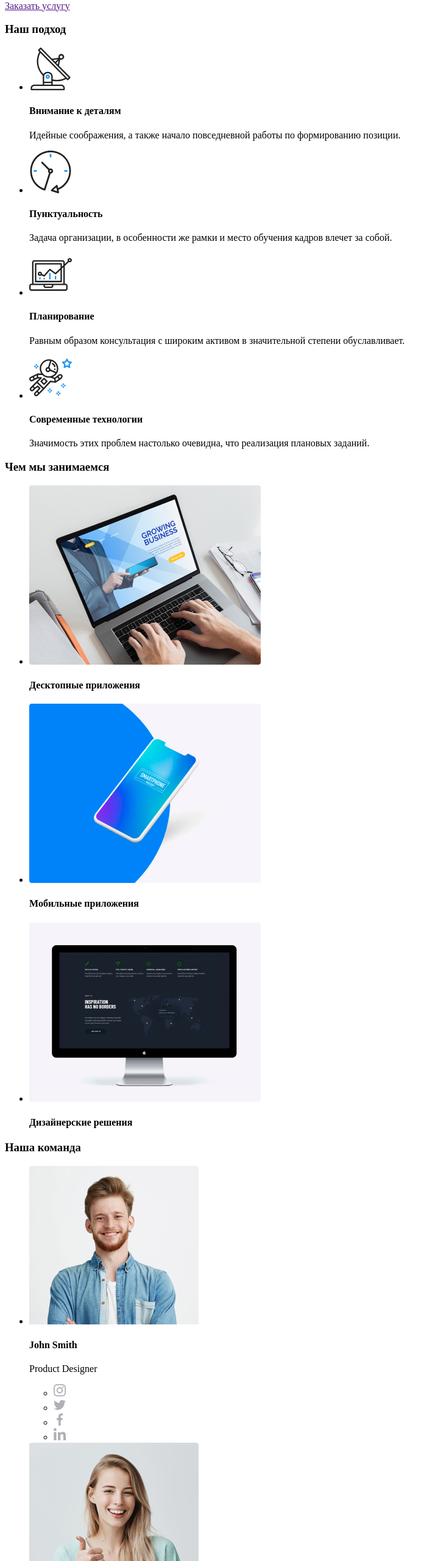
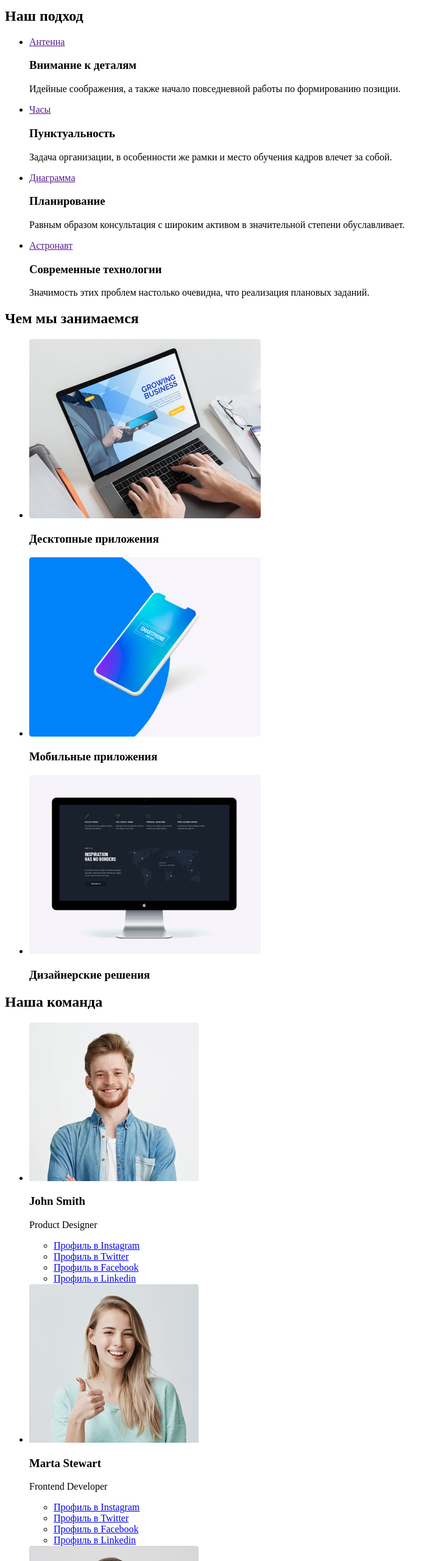
Before and after one commit to ilnitskyivv/goit-markup-hw-01, a plain HTML site: page index.html in a window 1280 px wide. Shown: the part 240-2800 px from the top of the page at 61% size, without its empty margins (0-719 px from the left). Drawn offline with Linux system fonts and the light colour scheme.

Commit message:
Убрал неправильные вставки SVG картинок, поправил линки, убрал <hr>

```diff
--- a/index.html
+++ b/index.html
@@ -8,155 +8,147 @@
 <body>
     <!-- Шапка сайта -->
     <header>
+        <a href="">Web Studio</a>
         <nav>
-            <h1 lang="en"><a href="">Web Studio</a></h1>
             <ul>
                 <li><a href="">Студия</a></li>
                 <li><a href="">Портфолио</a></li>
                 <li><a href="">Контакты</a></li>
             </ul>
+        </nav>
         <ul>
-                <li><a href="mailto:info@devstudio.com"><img src="./images/envelope.svg" alt="Конверт">info@devstudio.com</a></li>
-                <li><a href="tel:+380961111111"><img src="./images/smartphone.svg" alt="Смартфон">+38 096 111 11 11</a></li>
+            <li><a href="mailto:info@devstudio.com">info@devstudio.com</a></li>
+            <li><a href="tel:+380961111111">+38 096 111 11 11</a></li>
         </ul>
-        </nav>
     </header>
     <main>
     <!-- Герой -->
     <section>
-        <h2>Эффективные решения для вашего бизнеса</h2>
+        <h1>Эффективные решения для вашего бизнеса</h1>
         <a href="">Заказать услугу</a>
     </section>
     <!-- Преимущества -->
     <section>
-        <h3>Наш подход</h3>
+        <h2>Наш подход</h2>
         <ul>
             <li>
-                <a href=""><img src="./images/antenna1.svg" alt="Антенна"></a>
-                <h4>Внимание к деталям</h4>
+                <a href="" aria-label="Антенна">Антенна</a>
+                <h3>Внимание к деталям</h3>
                 <p>Идейные соображения, а также начало повседневной работы по формированию позиции.</p>
             </li>
             <li>
-                <a href=""><img src="./images/clock1.svg" alt="Часы"></a>
-                <h4>Пунктуальность</h4>
+                <a href="" aria-label="Часы">Часы</a>
+                <h3>Пунктуальность</h3>
                 <p>Задача организации, в особенности же рамки и место обучения кадров влечет за собой.</p>
             </li>
             <li>
-                <a href=""><img src="./images/diagram1.svg" alt="Диаграмма"></a>
-                <h4>Планирование</h4>
+                <a href="" aria-label="Диаграмма">Диаграмма</a>
+                <h3>Планирование</h3>
                 <p>Равным образом консультация с широким активом в значительной степени обуславливает.</p>
             </li>
             <li>
-                <a href=""><img src="./images/astronaut1.svg" alt="Астронавт"></a>
-                <h4>Современные технологии</h4>
+                <a href="" aria-label="Астронавт">Астронавт</a>
+                <h3>Современные технологии</h3>
                 <p>Значимость этих проблем настолько очевидна, что реализация плановых заданий.</p>
             </li>
         </ul>
     </section>
     <!-- Виды услуг -->
     <section>
-        <h3>Чем мы занимаемся</h3>
+        <h2>Чем мы занимаемся</h2>
         <ul>
             <li>
                 <a href=""><img src="./images/desktopapps.jpg" alt="Настольный компьютер" width="380"></a>
-                <h4>Десктопные приложения</h4>
+                <h3>Десктопные приложения</h3>
             </li>
             <li>
                 <a href=""><img src="./images/cellphoneapps.jpg" alt="Мобильный телефон" width="380"></a>
-                <h4>Мобильные приложения</h4>
+                <h3>Мобильные приложения</h3>
             </li>
             <li>
                 <a href=""><img src="./images/design.jpg" alt="Дизайн проекта" width="380"></a>
-                <h4>Дизайнерские решения</h4>
+                <h3>Дизайнерские решения</h3>
             </li>
         </ul>
     </section>
     <!-- Члены команды веб студии -->
     <section>
-        <h3>Наша команда</h3>
+        <h2>Наша команда</h2>
         <ul>
             <li>
                 <a href=""><img src="./images/john-smith.jpg" width="278" alt="John Smith Photo"></a>
-                <h4 lang="en">John Smith</h4>
+                <h3 lang="en">John Smith</h3>
                 <p lang="en">Product Designer</p>
-                <address>
                 <ul>
-                        <li><a href="https://www.instagram.com/" target="_blank"><img src="./images/instagram.svg" alt="Логотип Instagram" title="Профиль в Instagram"></a></li>
-                        <li><a href="https://twitter.com/" target="_blank"><img src="./images/twitter.svg" alt="Логотип Twitter" title="Профиль в Twitter"></a></li>
-                        <li><a href="https://www.facebook.com/" target="_blank"><img src="./images/facebook.svg" alt="Логотип Facebook" title="Профиль в Facebook"></a></li>
-                        <li><a href="https://www.linkedin.com/" target="_blank"><img src="./images/linkedin.svg" alt="Логотип Linkedin" title="Профиль в Linkedin"></a></li>
+                    <li><a href="https://www.instagram.com/" target="_blank" aria-label="Логотип Instagram" title="Профиль в Instagram">Профиль в Instagram</a></li>
+                    <li><a href="https://twitter.com/" target="_blank" aria-label="Логотип Twitter" title="Профиль в Twitter">Профиль в Twitter</a></li>
+                    <li><a href="https://www.facebook.com/" target="_blank" aria-label="Логотип Facebook" title="Профиль в Facebook">Профиль в Facebook</a></li>
+                    <li><a href="https://www.linkedin.com/" target="_blank" aria-label="Логотип Linkedin" title="Профиль в Linkedin">Профиль в Linkedin</a></li>
                 </ul>
-                </address>
             </li>
             <li>
                 <a href=""><img src="./images/marta-stewart.jpg" width="278" alt="Marta Stewart Photo"></a>
-                <h4 lang="en">Marta Stewart</h4>
+                <h3 lang="en">Marta Stewart</h3>
                 <p lang="en">Frontend Developer</p>
-                <address>
                 <ul>
-                        <li><a href="https://www.instagram.com/" target="_blank"><img src="./images/instagram.svg" alt="Логотип Instagram" title="Профиль в Instagram"></a></li>
-                        <li><a href="https://twitter.com/" target="_blank"><img src="./images/twitter.svg" alt="Логотип Twitter" title="Профиль в Twitter"></a></li>
-                        <li><a href="https://www.facebook.com/" target="_blank"><img src="./images/facebook.svg" alt="Логотип Facebook" title="Профиль в Facebook"></a></li>
-                        <li><a href="https://www.linkedin.com/" target="_blank"><img src="./images/linkedin.svg" alt="Логотип Linkedin" title="Профиль в Linkedin"></a></li>
+                    <li><a href="https://www.instagram.com/" target="_blank" aria-label="Логотип Instagram" title="Профиль в Instagram">Профиль в Instagram</a></li>
+                    <li><a href="https://twitter.com/" target="_blank" aria-label="Логотип Twitter" title="Профиль в Twitter">Профиль в Twitter</a></li>
+                    <li><a href="https://www.facebook.com/" target="_blank" aria-label="Логотип Facebook" title="Профиль в Facebook">Профиль в Facebook</a></li>
+                    <li><a href="https://www.linkedin.com/" target="_blank" aria-label="Логотип Linkedin" title="Профиль в Linkedin">Профиль в Linkedin</a></li>
                 </ul>
-                </address>
             </li>
             <li>
                 <a href=""><img src="./images/robert-jakis.jpg" width="278" alt="Robert Jakis Photo"></a>
-                <h4 lang="en">Robert Jakis</h4>
+                <h3 lang="en">Robert Jakis</h3>
                 <p lang="en">Marketing</p>
-                <address>
                 <ul>
-                        <li><a href="https://www.instagram.com/" target="_blank"><img src="./images/instagram.svg" alt="Логотип Instagram" title="Профиль в Instagram"></a></li>
-                        <li><a href="https://twitter.com/" target="_blank"><img src="./images/twitter.svg" alt="Логотип Twitter" title="Профиль в Twitter"></a></li>
-                        <li><a href="https://www.facebook.com/" target="_blank"><img src="./images/facebook.svg" alt="Логотип Facebook" title="Профиль в Facebook"></a></li>
-                        <li><a href="https://www.linkedin.com/" target="_blank"><img src="./images/linkedin.svg" alt="Логотип Linkedin" title="Профиль в Linkedin"></a></li>
+                    <li><a href="https://www.instagram.com/" target="_blank" aria-label="Логотип Instagram" title="Профиль в Instagram">Профиль в Instagram</a></li>
+                    <li><a href="https://twitter.com/" target="_blank" aria-label="Логотип Twitter" title="Профиль в Twitter">Профиль в Twitter</a></li>
+                    <li><a href="https://www.facebook.com/" target="_blank" aria-label="Логотип Facebook" title="Профиль в Facebook">Профиль в Facebook</a></li>
+                    <li><a href="https://www.linkedin.com/" target="_blank" aria-label="Логотип Linkedin" title="Профиль в Linkedin">Профиль в Linkedin</a></li>
                 </ul>
-                </address>
             </li>
             <li>
                 <a href=""><img src="./images/martin-doe.jpg" width="278" alt="Martin Doe Photo"></a>
-                <h4 lang="en">Martin Doe</h4>
+                <h3 lang="en">Martin Doe</h3>
                 <p lang="en">UI Designer</p>
-                <address>
                 <ul>
-                        <li><a href="https://www.instagram.com/" target="_blank"><img src="./images/instagram.svg" alt="Логотип Instagram" title="Профиль в Instagram"></a></li>
-                        <li><a href="https://twitter.com/" target="_blank"><img src="./images/twitter.svg" alt="Логотип Twitter" title="Профиль в Twitter"></a></li>
-                        <li><a href="https://www.facebook.com/" target="_blank"><img src="./images/facebook.svg" alt="Логотип Facebook" title="Профиль в Facebook"></a></li>
-                        <li><a href="https://www.linkedin.com/" target="_blank"><img src="./images/linkedin.svg" alt="Логотип Linkedin" title="Профиль в Linkedin"></a></li>
+                    <li><a href="https://www.instagram.com/" target="_blank" aria-label="Логотип Instagram" title="Профиль в Instagram">Профиль в Instagram</a></li>
+                    <li><a href="https://twitter.com/" target="_blank" aria-label="Логотип Twitter" title="Профиль в Twitter">Профиль в Twitter</a></li>
+                    <li><a href="https://www.facebook.com/" target="_blank" aria-label="Логотип Facebook" title="Профиль в Facebook">Профиль в Facebook</a></li>
+                    <li><a href="https://www.linkedin.com/" target="_blank" aria-label="Логотип Linkedin" title="Профиль в Linkedin">Профиль в Linkedin</a></li>
                 </ul>
-                </address>
             </li>
         </ul>
     </section>
     <!-- Клиенты веб студии -->
     <section>
-        <h3>Постоянные клиенты</h3>
+        <h2>Постоянные клиенты</h2>
         <ul>
             <li>
-                <a href=""><img src="./images/logo1.svg" alt="Компания №1" title="Компания №1"></a>
+                <a href="" aria-label="Компания №1">Компания №1</a>
             </li>
             <li>
-                <a href=""><img src="./images/logo2.svg" alt="Компания №2" title="Компания №2"></a>
+                <a href="" aria-label="Компания №2">Компания №2</a>
             </li>
             <li>
-                <a href=""><img src="./images/logo3.svg" alt="Компания №3" title="Компания №3"></a>
+                <a href="" aria-label="Компания №3">Компания №3</a>
             </li>
             <li>
-                <a href=""><img src="./images/logo4.svg" alt="Компания №4" title="Компания №4"></a>
+                <a href="" aria-label="Компания №4">Компания №4</a>
             </li>
             <li>
-                <a href=""><img src="./images/logo5.svg" alt="Компания №5" title="Компания №5"></a>
+                <a href="" aria-label="Компания №5">Компания №5</a>
             </li>
             <li>
-                <a href=""><img src="./images/logo6.svg" alt="Компания №6" title="Компания №6"></a>
+                <a href="" aria-label="Компания №6">Компания №5</a>
             </li>
         </ul>
     </section>
     </main>
     <!-- Связь с веб студией -->
     <footer>
-        <h3 lang="en"><a href="">Web Studio</a></h3>
+        <a href="">Web Studio</a>
         <address>
             <ul>
             <li><a href="https://goo.gl/maps/ZH45Ejz193mU29eU7" target="_blank">г. Киев, пр-т Леси Украинки, 26</a></li>
@@ -164,19 +156,13 @@
             <li><a href="tel:+380991111111">+38 099 111 11 11</a></li>
             </ul>
         </address>
-        <h4>Присоединяйтесь</h4>
-        <address>
+        <b>Присоединяйтесь</b>
         <ul>
-                <li><a href="https://www.instagram.com/" target="_blank"><img src="./images/instagram.svg" alt="Логотип Instagram" title="Подписывайтесь в Instagram"></a></li>
-                <li><a href="https://twitter.com/" target="_blank"><img src="./images/twitter.svg" alt="Логотип Twitter" title="Подписывайтесь в Twitter"></a></li>
-                <li><a href="https://www.facebook.com/" target="_blank"><img src="./images/facebook.svg" alt="Логотип Facebook" title="Подписывайтесь в Facebook"></a></li>
-                <li><a href="https://www.linkedin.com/" target="_blank"><img src="./images/linkedin.svg" alt="Логотип Linkedin" title="Подписывайтесь в Linkedin"></a></li>
+            <li><a href="https://www.instagram.com/" target="_blank" aria-label="Логотип Instagram" title="Подписывайтесь в Instagram">Подписывайтесь в Instagram</a></li>
+            <li><a href="https://twitter.com/" target="_blank" aria-label="Логотип Twitter" title="Подписывайтесь в Twitter">Подписывайтесь в Twitter</a></li>
+            <li><a href="https://www.facebook.com/" target="_blank" aria-label="Логотип Facebook" title="Подписывайтесь в Facebook">Подписывайтесь в Facebook</a></li>
+            <li><a href="https://www.linkedin.com/" target="_blank" aria-label="Логотип Linkedin" title="Подписывайтесь в Linkedin">Подписывайтесь в Linkedin</a></li>
         </ul>
-        </address>
-        <h4>Подписаться на рассылку</h4>
-        <input type="text" name="email_address" placeholder="E-mail">
-        <input type="submit" value="Подписаться">
-        <hr>
         <p lang="en">2020 | Developed by GoIT Students</p>
     </footer>
 </body>
```
Lines whose indentation alone changed are shown as unchanged.
